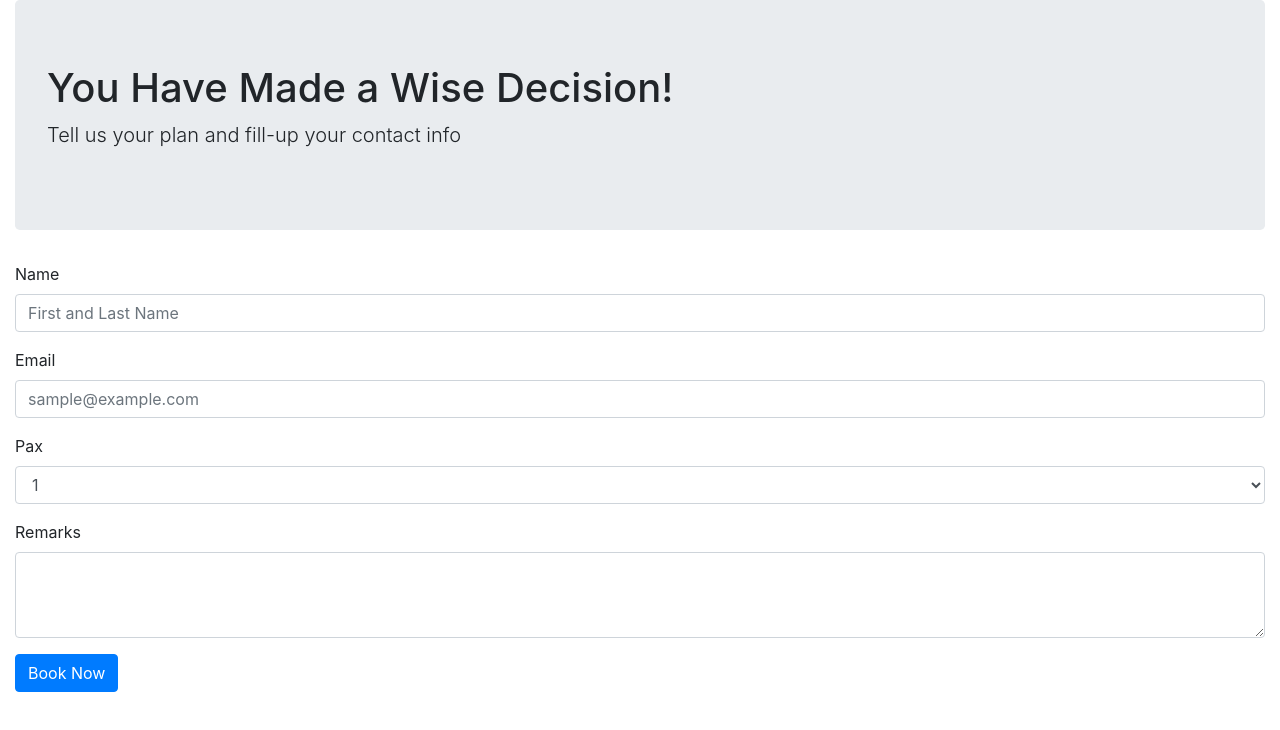
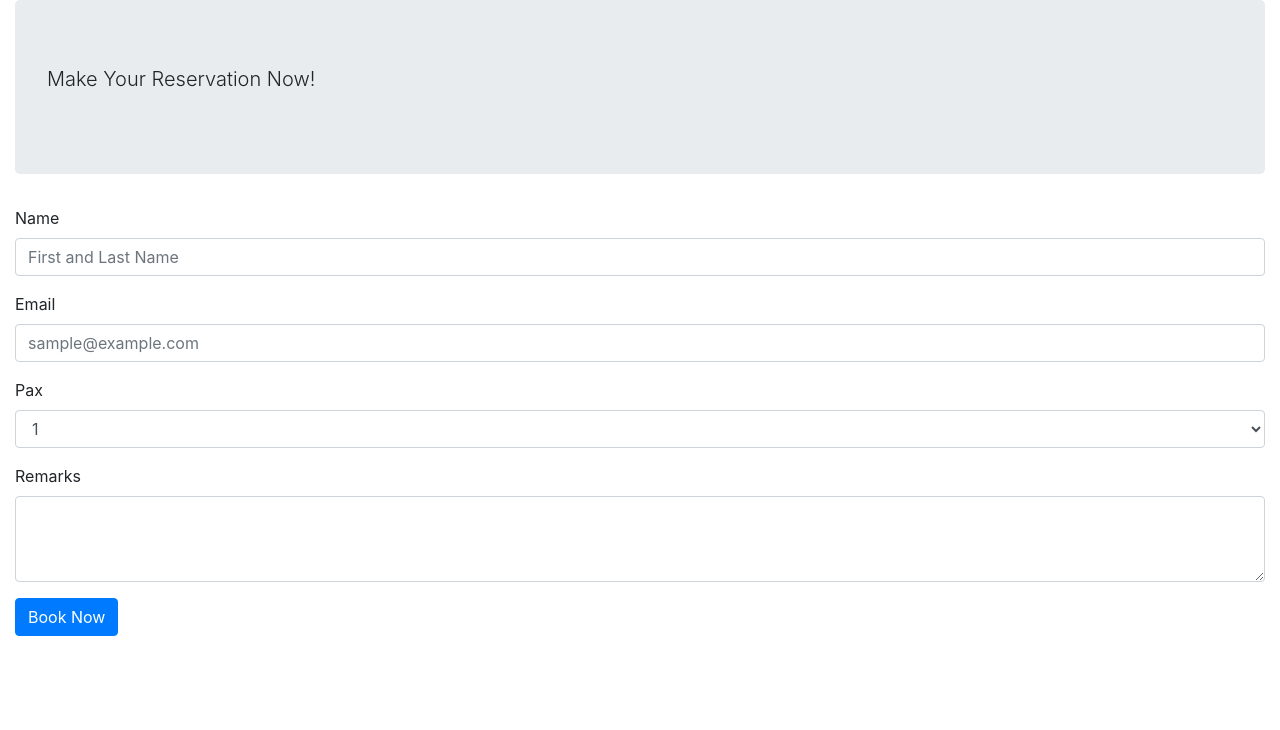
Before and after one commit to MichelleDave/MichelleDave.github.io, a plain HTML site: page book.html in a window 1280 px wide. Drawn offline with nearby package versions, Linux system fonts and the light colour scheme.

Commit message:
Update book.html

```diff
--- a/book.html
+++ b/book.html
@@ -19,8 +19,7 @@
         <div class="row">
             <div class="col">
                 <div class="jumbotron">
-                    <h1 class=>You Have Made a Wise Decision!</h1>
-                    <p class="lead">Tell us your plan and fill-up your contact info</p>
+                    <p class="lead">Make Your Reservation Now!</p>
 
                 </div> <!-- jumbotron element -->
             </div> <!-- jumbotron col -->
```
